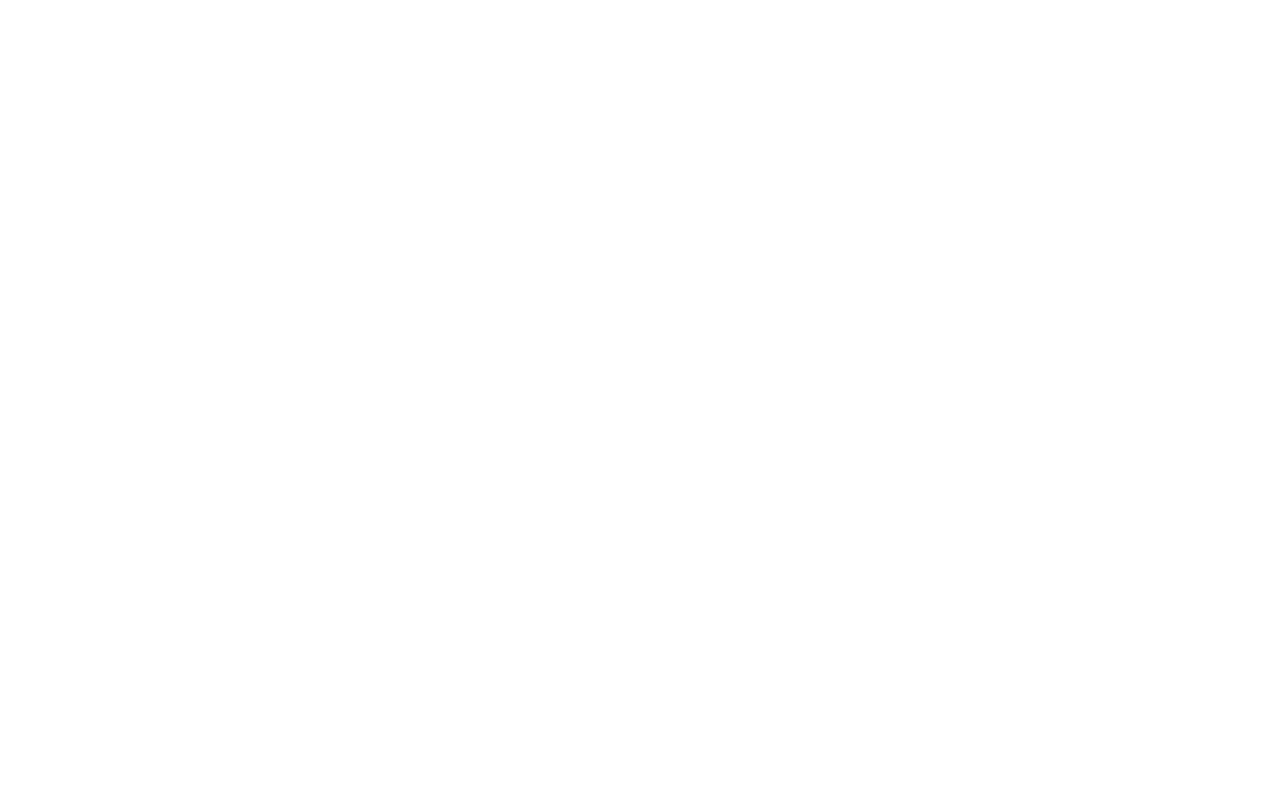
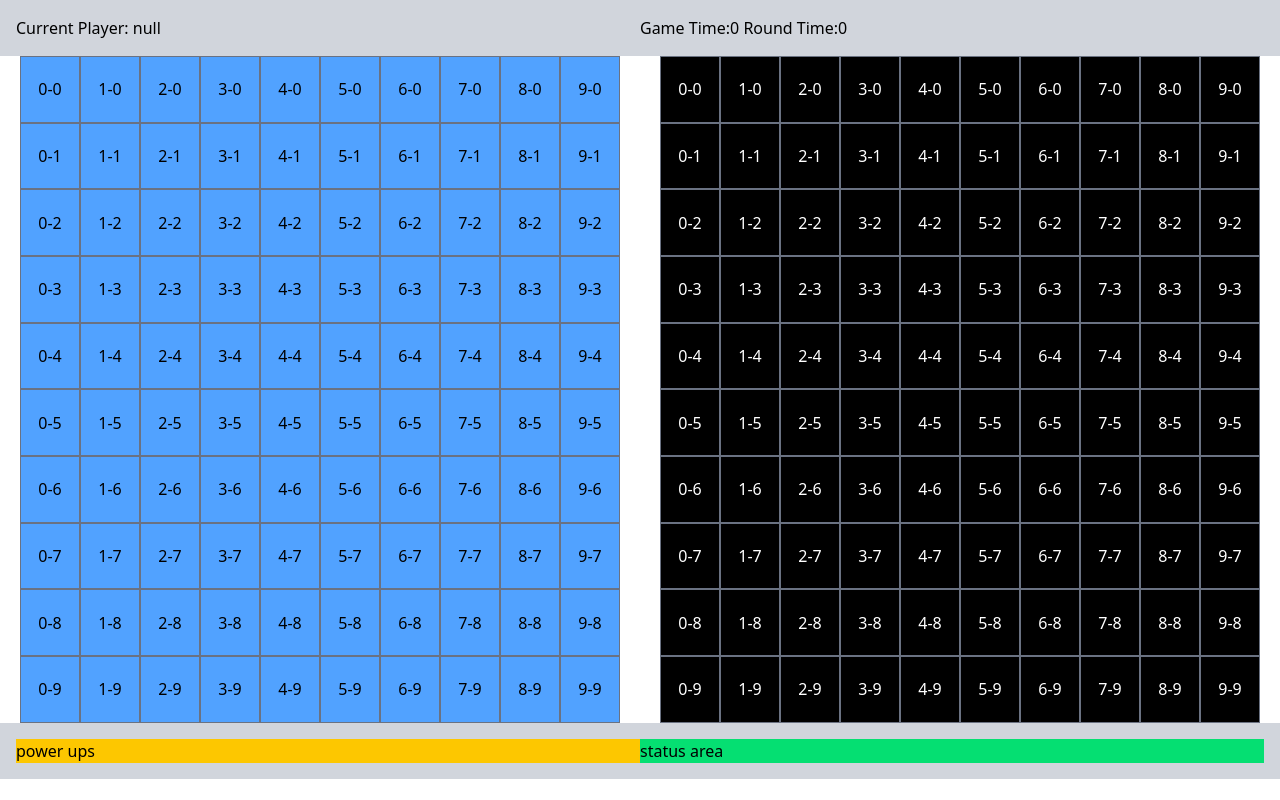
Before and after one commit to OcuarRiver57/JD_Battle_Boats, a React (Vite) app: page / in a window 1280 px wide. Built offline with nearby package versions, Linux system fonts and the light colour scheme.

Commit message:
basic ui

```diff
--- a/src/App.jsx
+++ b/src/App.jsx
@@ -5,10 +5,51 @@ function App() {
   const [count, setCount] = useState(0)
 
   return (
-    <>
+    <div id="app_container" className = "flex flex-col h-screen">
+      <div id = "info_bar" className = "flex flex-row justify-between bg-gray-300 p-4">
+        <div id = "turn_info" className = "flex-6/12">Current Player: null</div>
+        <div id = "timer_info" className = "flex-6/12">Game Time:0    Round Time:0</div>
+      </div>
 
-    </>
+      <div id="game_board" className = "flex flex-row h-10/12">
+        <div id = "ship_grid" className = "flex-5/12 flex-col bg-blue-400 mx-5">
+          <CreateGrid value = "ship_grid"/>
+        </div>
+        <div id = "attack_grid" className = "flex-5/12 flex-col bg-black text-white mx-5">
+          <CreateGrid value = "attack_grid"/>
+        </div>
+      </div>
+
+      <div id = "base_bar" className = "flex flex-row justify-left bg-gray-300 p-4">
+        <div id = "powerup_area" className = "bg-yellow-400 flex-5/12"> power ups</div>
+        <div id = "status_area" className = "bg-green-400 flex-5/12"> status area</div>
+      </div>
+    </div>
   )
 }
 
 export default App
+
+function CreateGrid(gridType) {
+  const rows = 10;
+  const cols = 10;
+  let grid = [];
+
+  for (let i = 0; i < rows; i++) {
+    let row = [];
+    for (let j = 0; j < cols; j++) {
+      row.push(
+        <div id={`cord-${i}-${j}`} className="w-full h-full border border-gray-500 flex items-center justify-center">
+        {`${i}-${j}`}
+        </div>
+      );
+    }
+    grid.push(
+      <div id= {"row-" + i}>
+        {row}
+      </div>
+    );
+  }
+
+  return <div id = {gridType} className="grid grid-cols-10 grid-rows-10 w-full h-full">{grid}</div>;
+}
```
